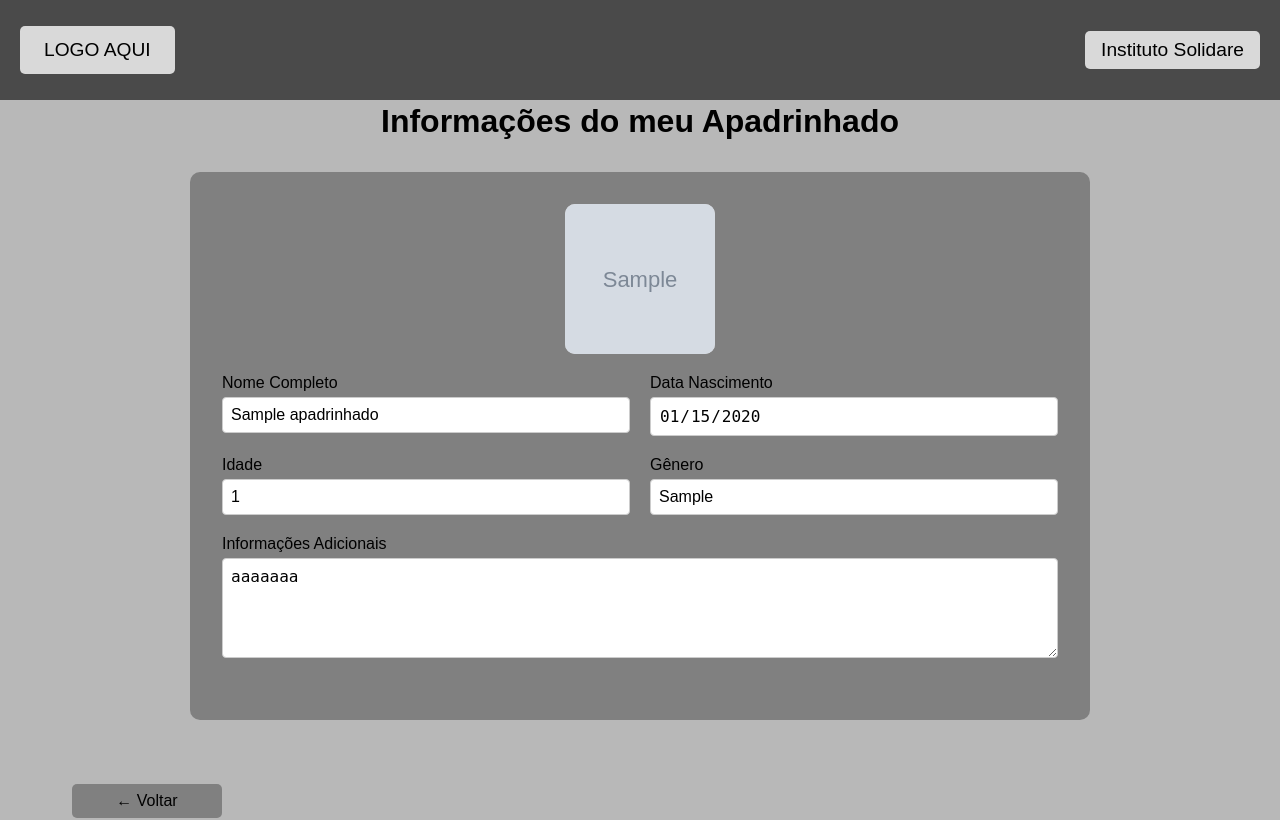
After one commit to avelinoandre/InstitutoSolidare, a Django app: a page that uses institutoSolidare/templates/institutoSolidare/informacoes-meu-apadrinhado.html in a window 1280 px wide. The commit adds this page. Run offline with Django 5.2, Linux system fonts and the light colour scheme; tables that the repository leaves empty hold one stand-in row (values such as "Sample post"); grey boxes marked "Sample" are stand-in pictures.

Commit message:
fazendo relação do padrinho com seu respectivo apadrinhado

```diff
--- a/institutoSolidare/models.py
+++ b/institutoSolidare/models.py
@@ -9,6 +9,8 @@ class Apadrinhados(models.Model):
     data_nascimento = models.DateField()
     genero = models.CharField(max_length=15, null = False)
     foto = models.ImageField(upload_to="fotos/")
+
+    padrinhos = models.ManyToManyField('Padrinho', related_name='apadrinhados', blank=True)
 
     def __str__(self):
         return self.nome
--- /dev/null
+++ b/institutoSolidare/templates/institutoSolidare/informacoes-meu-apadrinhado.html
@@ -0,0 +1,50 @@
+{% extends "shared/base.html" %}
+{% load static %}
+
+{% block content %}
+<main>
+    <h1 class="register-title">Informações do meu Apadrinhado</h1>
+    <div class="register-container">
+        <form method="POST" enctype="multipart/form-data" id="form-apadrinhado">
+            {% csrf_token %}
+            <div class="register-grid">
+                <div class="input-group full-width">
+                    <div class="child-photo-container">
+                        {% if apadrinhado.foto %}
+                        <img src="{{ apadrinhado.foto.url }}" alt="Foto do apadrinhado" class="child-photo">
+                        {% else %}
+                        <p>Sem foto</p>
+                        {% endif %}
+                    </div>
+                </div>
+                <div class="input-group">
+                    <label>Nome Completo</label>
+                    <input type="text" name="nome" class="register-input" value="{{ apadrinhado.nome }}" readonly>
+                </div>
+                <div class="input-group">
+                    <label>Data Nascimento</label>
+                    <input type="date" name="data_nascimento" class="register-input" value="{{ apadrinhado.data_nascimento|date:'Y-m-d' }}" readonly>
+                </div>
+                <div class="input-group">
+                    <label>Idade</label>
+                    <input type="number" name="idade" class="register-input" value="{{ apadrinhado.idade }}" readonly>
+                </div>
+                <div class="input-group">
+                    <label>Gênero</label>
+                    <input type="text" name="genero" class="register-input" value="{{ apadrinhado.genero }}" readonly>
+                </div>
+                <div class="input-group full-width">
+                    <label>Informações Adicionais</label>
+                    <textarea class="register-input" name="info_adicional" rows="4" readonly>aaaaaaa</textarea>
+                </div>
+            </div>
+        </form>
+    </div>
+
+    <div class="navigation-buttons">
+        <a href="{% url 'meusAfiliados' %}" class="button-link">
+            <button class="nav-btn">← Voltar</button>
+        </a>
+    </div>
+</main>
+{% endblock %}
--- a/institutoSolidare/urls.py
+++ b/institutoSolidare/urls.py
@@ -1,6 +1,7 @@
 from django.urls import path
 from institutoSolidare.views import index, admLogin, admMain, gerenciarApadrinhados, cadastrarApadrinhados, \
-    cadastroStatus, cadastroPadrinhos, informacoesPadrinho, informacoesApadrinhados, loginPadrinho, meusAfiliados, novoAfiliado
+    cadastroStatus, cadastroPadrinhos, informacoesPadrinho, informacoesApadrinhados, loginPadrinho, meusAfiliados, novoAfiliado, \
+    infoMeuApadrinhado
 
 urlpatterns = [
     path("", index, name="index"),
@@ -15,4 +16,5 @@ urlpatterns = [
     path("login/", loginPadrinho, name="login"),
     path("meus-afiliados", meusAfiliados, name="meusAfiliados"),
     path("novo-afiliado", novoAfiliado, name="novoAfiliado"),
+    path("informacao-meu-afiliado/<str:nome>/", infoMeuApadrinhado, name = "infoMeuApadrinhado")
 ]
--- a/institutoSolidare/views.py
+++ b/institutoSolidare/views.py
@@ -124,7 +124,14 @@ def loginPadrinho(request):
     return render(request, "institutoSolidare/login.html")
 
 def meusAfiliados(request):
-    return render(request, "institutoSolidare/meus-afiliados.html")
+    padrinho = Padrinho.objects.get(user=request.user)
+    apadrinhados = padrinho.apadrinhados.all()
+    return render(request, "institutoSolidare/meus-afiliados.html", {"apadrinhados": apadrinhados})
+
+def infoMeuApadrinhado(request, nome):
+    apadrinhado = get_object_or_404(Apadrinhados, nome=nome)
+
+    return render(request, "institutoSolidare/informacoes-meu-apadrinhado.html", {"apadrinhado": apadrinhado})
 
 def novoAfiliado(request):
     return render(request, "institutoSolidare/novo-afiliado.html")
```
Also changed, not shown: institutoSolidare/templates/institutoSolidare/meus-afiliados.html (+31 -21 lines), institutoSolidare/migrations/0002_apadrinhados_padrinhos.py (added).
